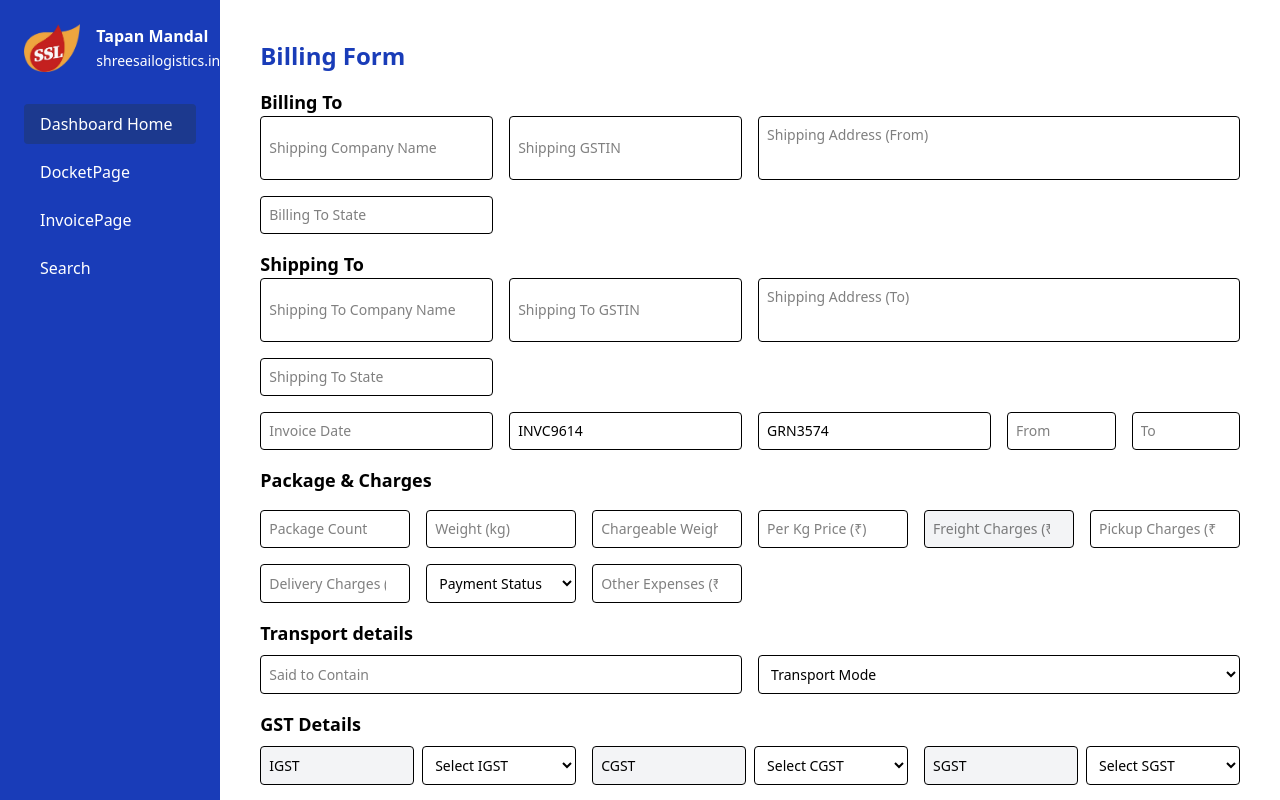
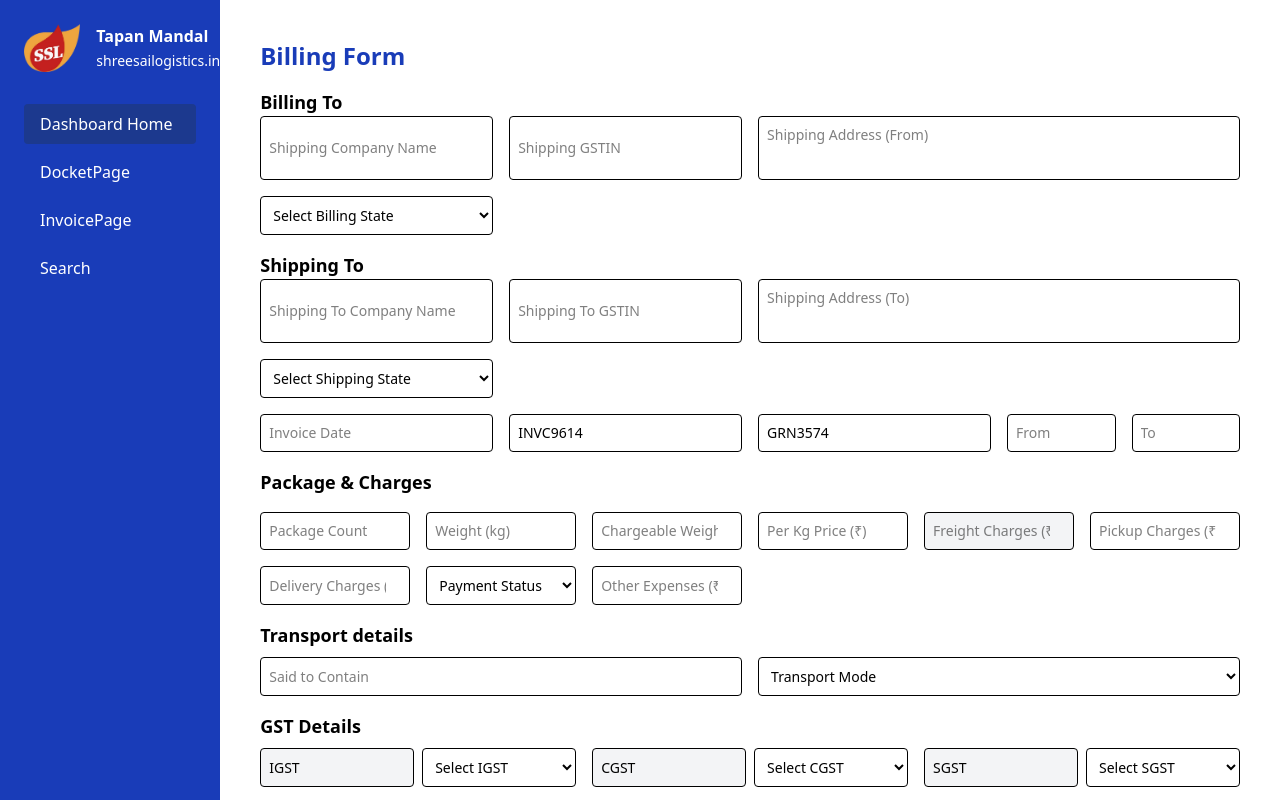
Before and after one commit to Chanu-sha/Logistics-ERP-Frontend, a React (Vite) app: page /dashboard/billform in a window 1280 px wide. Built offline with nearby package versions, Linux system fonts and the light colour scheme; sample sign-in values are in the browser's storage.

Commit message:
Added India states dropdown for origin and destination fields

```diff
--- a/src/components/BillForm.jsx
+++ b/src/components/BillForm.jsx
@@ -39,6 +39,45 @@ function BillForm() {
     cgstPercentage: 0,
     sgstPercentage: 0,
   });
+
+  const statesList = [
+    "Andhra Pradesh",
+    "Arunachal Pradesh",
+    "Assam",
+    "Bihar",
+    "Chhattisgarh",
+    "Goa",
+    "Gujarat",
+    "Haryana",
+    "Himachal Pradesh",
+    "Jharkhand",
+    "Karnataka",
+    "Kerala",
+    "Madhya Pradesh",
+    "Maharashtra",
+    "Manipur",
+    "Meghalaya",
+    "Mizoram",
+    "Nagaland",
+    "Odisha",
+    "Punjab",
+    "Rajasthan",
+    "Sikkim",
+    "Tamil Nadu",
+    "Telangana",
+    "Tripura",
+    "Uttar Pradesh",
+    "Uttarakhand",
+    "West Bengal",
+    "Delhi",
+    "Jammu and Kashmir",
+    "Ladakh",
+    "Puducherry",
+    "Chandigarh",
+    "Andaman and Nicobar Islands",
+    "Dadra and Nagar Haveli and Daman and Diu",
+    "Lakshadweep",
+  ];
 
   useEffect(() => {
     if (location.state?.prefilledData) {
@@ -225,13 +264,19 @@ function BillForm() {
                   placeholder="Shipping Address (From)"
                   className="border p-2 rounded text-sm resize-none h-16 md:col-span-2"
                 />
-                <input
+                <select
                   name="BillingState"
                   value={formState.BillingState}
                   onChange={handleChange}
-                  placeholder="Billing To State"
                   className="border p-2 rounded text-sm"
-                />
+                >
+                  <option value="">Select Billing State</option>
+                  {statesList.map((state) => (
+                    <option key={state} value={state}>
+                      {state}
+                    </option>
+                  ))}
+                </select>
               </div>
             </div>
             <div>
@@ -258,13 +303,19 @@ function BillForm() {
                   placeholder="Shipping Address (To)"
                   className="border p-2 rounded text-sm resize-none h-16 md:col-span-2"
                 />
-                <input
+                <select
                   name="shippingToState"
                   value={formState.shippingToState}
                   onChange={handleChange}
-                  placeholder="Shipping To State"
                   className="border p-2 rounded text-sm"
-                />
+                >
+                  <option value="">Select Shipping State</option>
+                  {statesList.map((state) => (
+                    <option key={state} value={state}>
+                      {state}
+                    </option>
+                  ))}
+                </select>
               </div>
             </div>
 
```
